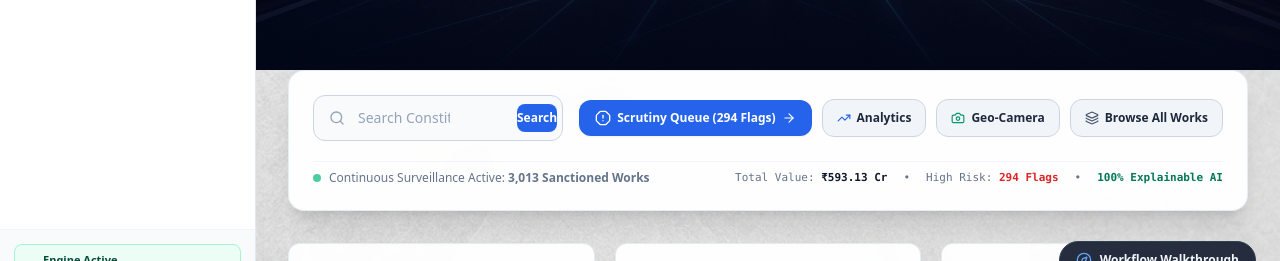
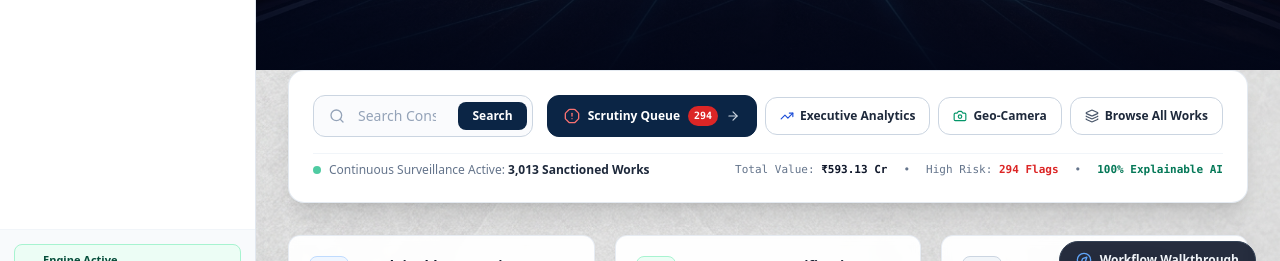
Before and after one commit to Sudhanshu7393/MPLADS-Rakshak, a React (Vite) app in the folder frontend/: page / in a window 1280 px wide. Shown: the part 497-758 px from the top of the page. Built offline with nearby package versions, Linux system fonts and the light colour scheme; no server answers.

Commit message:
feat: redesign Search button and Scrutiny Queue action buttons with refined Deep National Navy, crisp borders, and executive badges

```diff
--- a/frontend/src/pages/LandingHomePage.jsx
+++ b/frontend/src/pages/LandingHomePage.jsx
@@ -191,52 +191,55 @@ export default function LandingHomePage() {
 
           {/* A. EXECUTIVE SEARCH & COMMAND BAR (DIRECTLY BELOW IMAGE) */}
           <section className="max-w-7xl mx-auto px-4 sm:px-6 lg:px-8 -mt-8 relative z-20">
-            <div className="bg-white/95 backdrop-blur-md rounded-2xl p-6 shadow-xl border border-slate-200/80 space-y-5">
+            <div className="bg-white rounded-2xl p-5 sm:p-6 shadow-xl border border-slate-200/90 space-y-4">
 
-              <div className="flex flex-col lg:flex-row lg:items-center justify-between gap-4">
+              <div className="flex flex-col lg:flex-row lg:items-center justify-between gap-3.5">
 
                 {/* Search Form */}
                 <form onSubmit={handleSearch} className="flex-1 max-w-2xl">
                   <div className="relative flex items-center">
-                    <Search className="w-4 h-4 text-slate-400 absolute left-4" />
+                    <Search className="w-4 h-4 text-slate-400 absolute left-4 pointer-events-none" />
                     <input
                       type="text"
                       value={searchQuery}
                       onChange={(e) => setSearchQuery(e.target.value)}
                       placeholder="Search Constituency, District, or Work Title (e.g. Varanasi, CC Road)..."
-                      className="w-full bg-slate-50 text-slate-900 rounded-xl pl-11 pr-28 py-3 text-xs sm:text-sm placeholder-slate-400 border border-slate-300 focus:outline-none focus:ring-2 focus:ring-blue-500 focus:bg-white shadow-xs"
+                      className="w-full bg-slate-50/70 hover:bg-white focus:bg-white text-slate-900 rounded-xl pl-11 pr-24 py-2.5 text-xs sm:text-sm placeholder-slate-400 border border-slate-300 focus:outline-none focus:ring-2 focus:ring-slate-900/10 focus:border-[#0B2545] shadow-xs transition"
                     />
                     <button
                       type="submit"
-                      className="absolute right-1.5 px-4.5 py-1.5 bg-blue-600 hover:bg-blue-700 text-white text-xs font-bold rounded-lg transition shadow-xs"
+                      className="absolute right-1.5 px-3.5 py-1.5 bg-[#0B2545] hover:bg-[#071B30] text-white text-xs font-bold rounded-lg transition shadow-xs flex items-center gap-1"
                     >
-                      Search
+                      <span>Search</span>
                     </button>
                   </div>
                 </form>
 
-                {/* Quick Action Navigation Pills */}
-                <div className="flex flex-wrap items-center gap-2.5">
+                {/* Quick Action Navigation Buttons */}
+                <div className="flex flex-wrap items-center gap-2">
                   <Link
                     to="/queue"
-                    className="px-4 py-2.5 rounded-xl bg-blue-600 hover:bg-blue-700 text-white font-bold text-xs shadow-sm transition flex items-center gap-1.5"
+                    className="px-4 py-2.5 rounded-xl bg-[#0B2545] hover:bg-[#071B30] text-white font-bold text-xs shadow-xs transition flex items-center gap-2 border border-[#0B2545] group"
                   >
-                    <AlertOctagon className="w-4 h-4" />
-                    <span>Scrutiny Queue ({highRisk} Flags)</span>
-                    <ArrowRight className="w-3.5 h-3.5" />
+                    <AlertOctagon className="w-4 h-4 text-red-400" />
+                    <span>Scrutiny Queue</span>
+                    <span className="bg-red-600 text-white font-mono text-[10px] px-1.5 py-0.5 rounded-full font-black">
+                      {highRisk}
+                    </span>
+                    <ArrowRight className="w-3.5 h-3.5 text-slate-300 group-hover:translate-x-0.5 transition-transform" />
                   </Link>
 
                   <Link
                     to="/dashboard"
-                    className="px-3.5 py-2.5 rounded-xl bg-slate-100 hover:bg-slate-200 text-slate-800 font-semibold text-xs border border-slate-300 transition flex items-center gap-1.5"
+                    className="px-3.5 py-2.5 rounded-xl bg-white hover:bg-slate-50 text-slate-800 font-bold text-xs border border-slate-300 hover:border-slate-400 shadow-xs transition flex items-center gap-1.5"
                   >
-                    <TrendingUp className="w-3.5 h-3.5 text-blue-600" />
-                    <span>Analytics</span>
+                    <TrendingUp className="w-3.5 h-3.5 text-blue-700" />
+                    <span>Executive Analytics</span>
                   </Link>
 
                   <Link
                     to="/works/MPL-2024-UP-004821/capture-evidence"
-                    className="px-3.5 py-2.5 rounded-xl bg-slate-100 hover:bg-slate-200 text-slate-800 font-semibold text-xs border border-slate-300 transition flex items-center gap-1.5"
+                    className="px-3.5 py-2.5 rounded-xl bg-white hover:bg-slate-50 text-slate-800 font-bold text-xs border border-slate-300 hover:border-slate-400 shadow-xs transition flex items-center gap-1.5"
                   >
                     <Camera className="w-3.5 h-3.5 text-emerald-600" />
                     <span>Geo-Camera</span>
@@ -244,7 +247,7 @@ export default function LandingHomePage() {
 
                   <Link
                     to="/works"
-                    className="px-3.5 py-2.5 rounded-xl bg-slate-100 hover:bg-slate-200 text-slate-800 font-semibold text-xs border border-slate-300 transition flex items-center gap-1.5"
+                    className="px-3.5 py-2.5 rounded-xl bg-white hover:bg-slate-50 text-slate-800 font-bold text-xs border border-slate-300 hover:border-slate-400 shadow-xs transition flex items-center gap-1.5"
                   >
                     <Layers className="w-3.5 h-3.5 text-slate-600" />
                     <span>Browse All Works</span>
@@ -257,7 +260,7 @@ export default function LandingHomePage() {
               <div className="pt-2 border-t border-slate-100 flex flex-wrap items-center justify-between text-xs text-slate-500 font-medium">
                 <div className="flex items-center gap-2">
                   <span className="w-2 h-2 rounded-full bg-emerald-500 animate-pulse" />
-                  <span>Continuous Surveillance Active: <strong>{totalWorks.toLocaleString('en-IN')} Sanctioned Works</strong></span>
+                  <span>Continuous Surveillance Active: <strong className="text-slate-800">{totalWorks.toLocaleString('en-IN')} Sanctioned Works</strong></span>
                 </div>
                 <div className="flex items-center gap-4 font-mono text-[11px]">
                   <span>Total Value: <strong className="text-slate-900">{formatINR(totalCost)}</strong></span>
```
